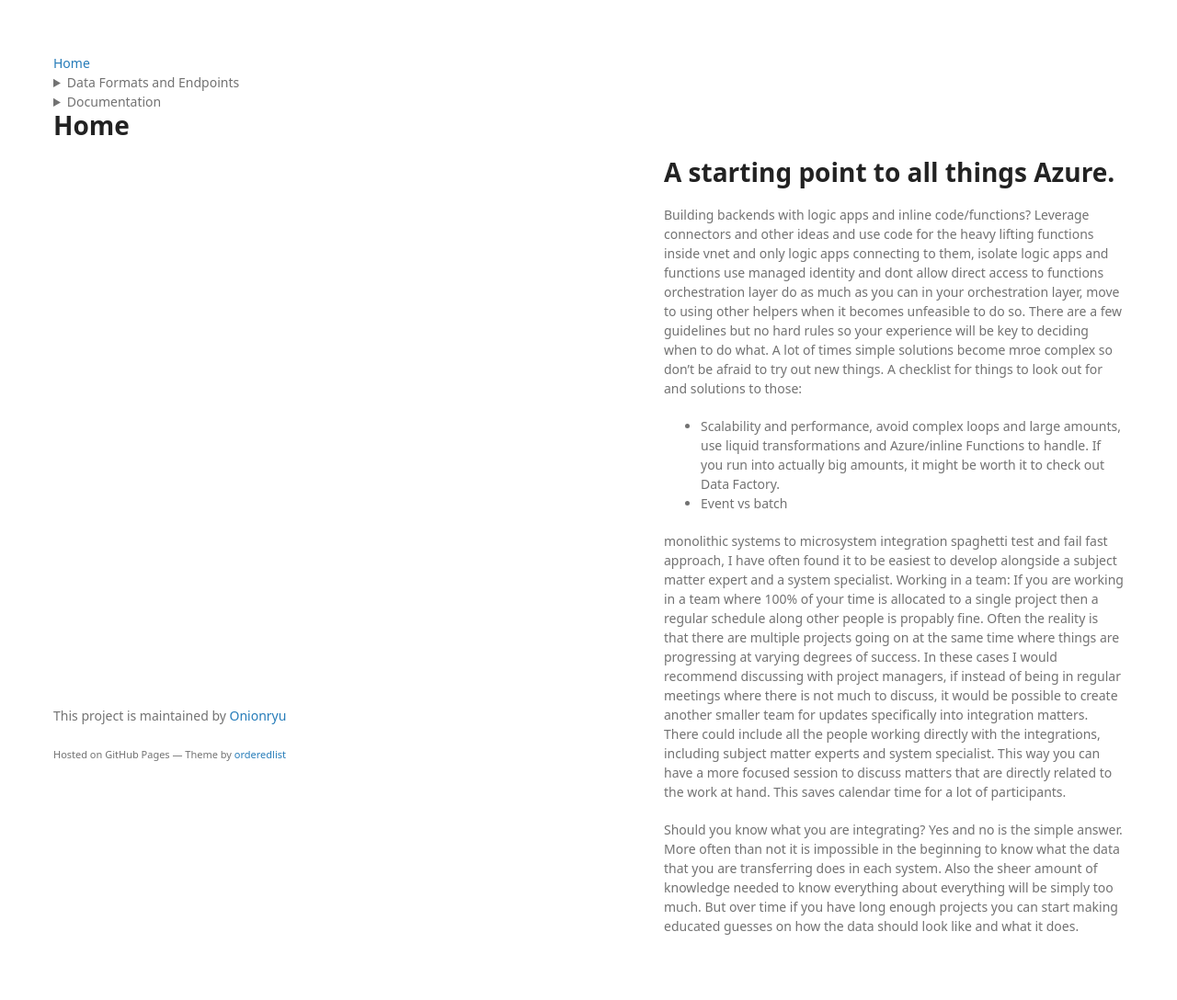
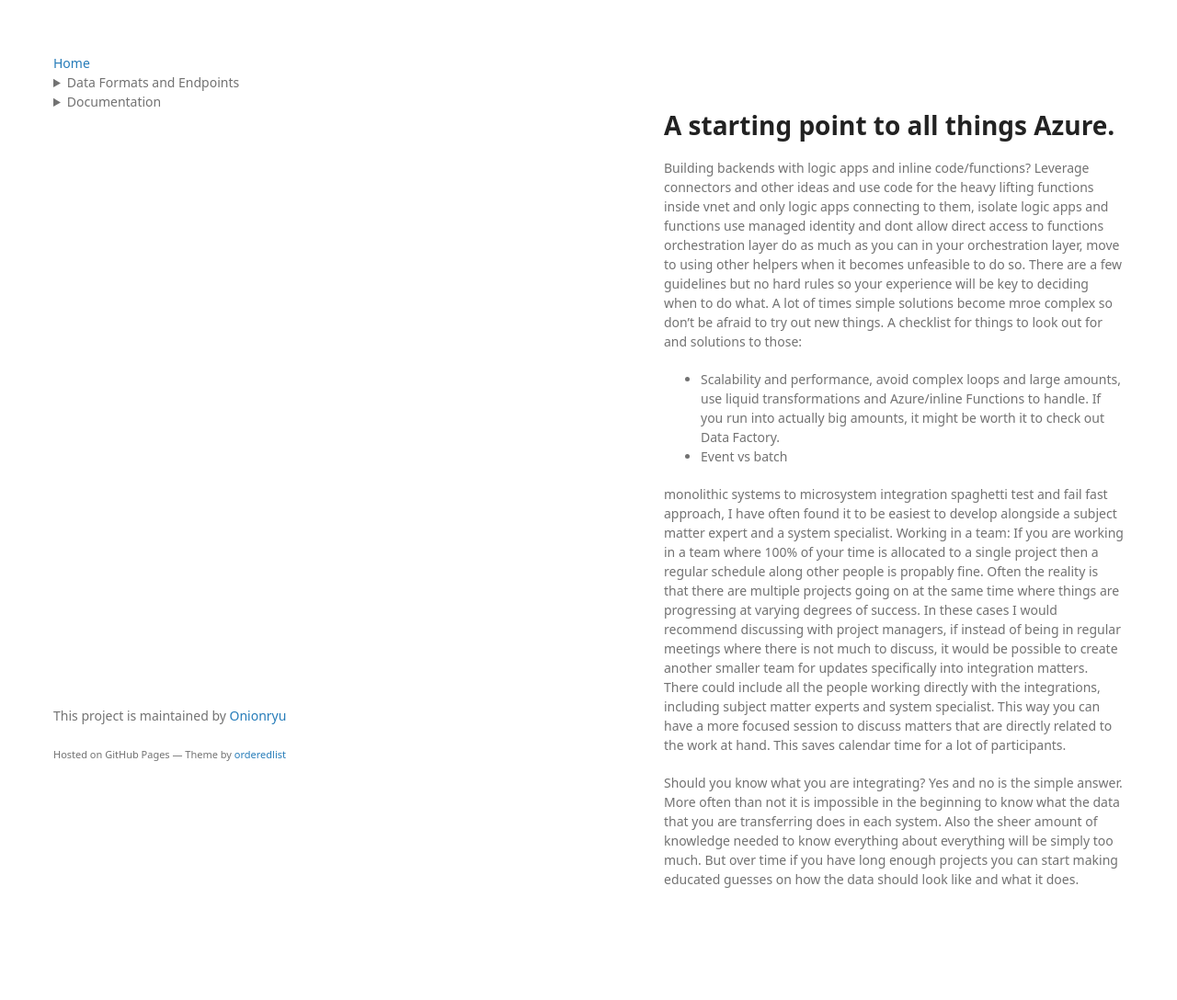
Before and after one commit to Onionryu/reasonably-integrated, a Jekyll site: the page built from docs/index.md, in a window 1280 px wide. Shown: the whole page at 92% size. Built offline with Jekyll 4.4.1, drawn with Linux system fonts in a browser that asks for light colours; our own code applies the rules of GitHub Pages for plain Markdown files; after the commit the page ends 1037 px from its top, so only the background shows below that.

Commit message:
scss changes

```diff
--- a/docs/_layouts/default.html
+++ b/docs/_layouts/default.html
@@ -8,7 +8,6 @@
   </head>
   <body>
     {% include nav.html %}
-    <h1>{{ page.title }}</h1>
     <section>
       {{ content }}
     </section>
--- a/docs/assets/css/main.scss
+++ b/docs/assets/css/main.scss
@@ -4,6 +4,6 @@
 
 .navigation {
     a {
-        display: 'block';
+        display: block;
     }
 }
```
